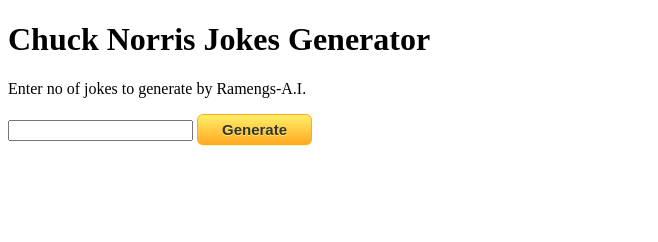
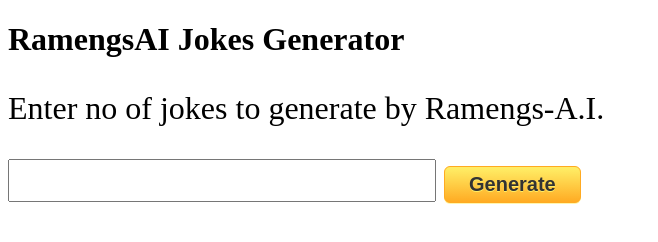
Before and after one commit to Ramengi-chawngthu/RamengsAI, a plain HTML site: page index.html in a window 1280 px wide. Shown: the whole page, without its empty margins (0-658 px from the left). Drawn offline with nearby package versions, Linux system fonts and the light colour scheme.

Commit message:
Changing the Chuck norris to Ramengs AI and font size

```diff
--- a/Api.js
+++ b/Api.js
@@ -5,12 +5,11 @@ const jokes = document.getElementById('jokes');
  async function randomFacts (){
    jokes.innerText = '';
     const val = input.value;
-    // let data, li;
     for(i = 0; i<val; i++){
       const data = await fetch('https://api.chucknorris.io/jokes/random').then(resp=> resp.json());
-      console.log(data.value);
+      const dataParsed = data.value.replace(/Chuck Norris/gi,'RamengiAI');
       const li = document.createElement("li");
-      li.innerText = `${i+1}. ${data.value}`;
+      li.innerText = `${i+1}. ${dataParsed}`;
       jokes.appendChild(li);
     }
 }
--- a/index.css
+++ b/index.css
@@ -8,7 +8,7 @@
 	cursor:pointer;
 	color:#333333;
 	font-family:Arial;
-	font-size:15px;
+	font-size:20px;
 	font-weight:bold;
 	padding:6px 24px;
 	text-decoration:none;
@@ -22,3 +22,7 @@
 	position:relative;
 	top:1px;
 }
+
+*{
+	font-size: xx-large;
+}
--- a/index.html
+++ b/index.html
@@ -8,7 +8,7 @@
 
 </head>
 <body>
-    <h1>Chuck Norris Jokes Generator</h1>
+    <h1>RamengsAI Jokes Generator</h1>
     <p>Enter no of jokes to generate by Ramengs-A.I.</p>
     <input id='input' type="number" name="" value="">
     <a id='generate' href="#" class="myButton">Generate</a>
```
